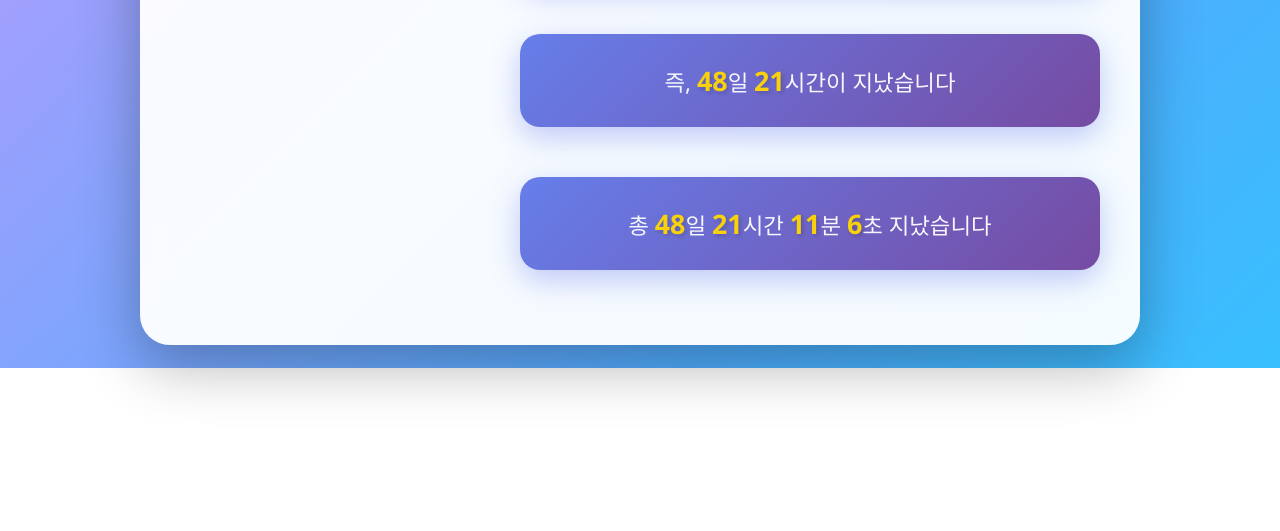
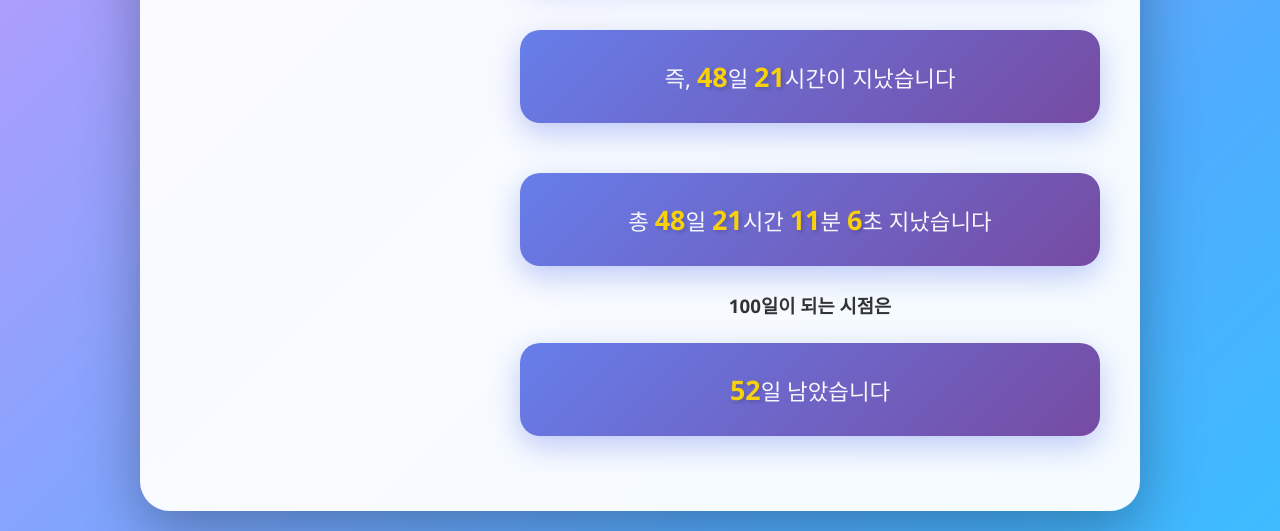
Before and after one commit to jaylineweb/Growth-Log, a plain HTML site: page index.html in a window 1280 px wide. Shown: the part 432-963 px from the top of the page. Before the commit the page ends 800 px from the top, so only its background shows below. Drawn offline with nearby package versions, Linux system fonts and the light colour scheme.

Commit message:
Add day100 display section to index.html

```diff
--- a/index.html
+++ b/index.html
@@ -41,6 +41,12 @@
       <div class="time-display">
         <h2 id="daysHours">계산 중...</h2>
       </div>
+      <div class="day100-display">
+        <h3 class="day100-title">100일이 되는 시점은</h3>
+        <div class="time-display">
+          <h2 id="day100Remaining">계산 중...</h2>
+        </div>
+      </div>
     </div>
   </div>
 
```
